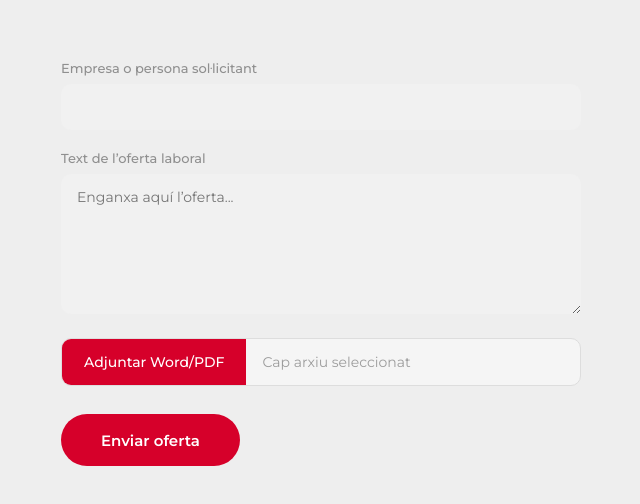
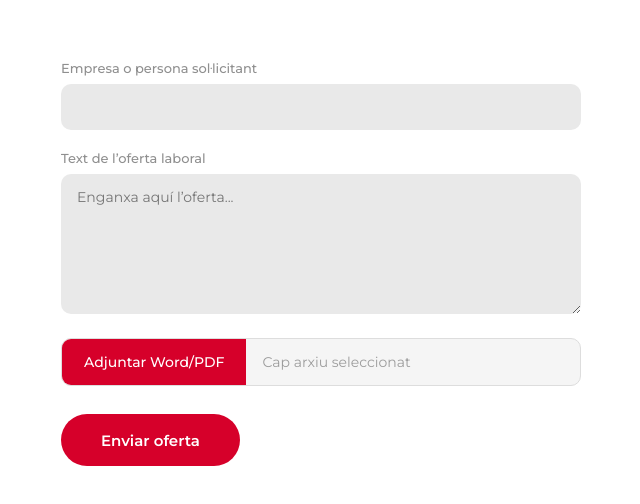
Before and after one commit to jalejo-cyber/oferta-laboral, a website: page index.html in a window 1280 px wide. Shown: the whole page, without its empty margins (319-959 px from the left). Drawn offline with Linux system fonts and the light colour scheme.

Commit message:
Update index.html

```diff
--- a/index.html
+++ b/index.html
@@ -10,7 +10,7 @@
 <style>
 :root {
   --primary: #d6002a;
-  --input-bg: #f1f1f1;
+  --input-bg: #e9e9e9;
   --label-color: #8f8f8f;
   --text-color: #2d2d2d;
 }
@@ -22,7 +22,7 @@
 
 body {
   margin: 0;
-  background: #eeeeee;
+  background: #ffffff;
   display: flex;
   justify-content: center;
   padding: 60px 20px;
```
